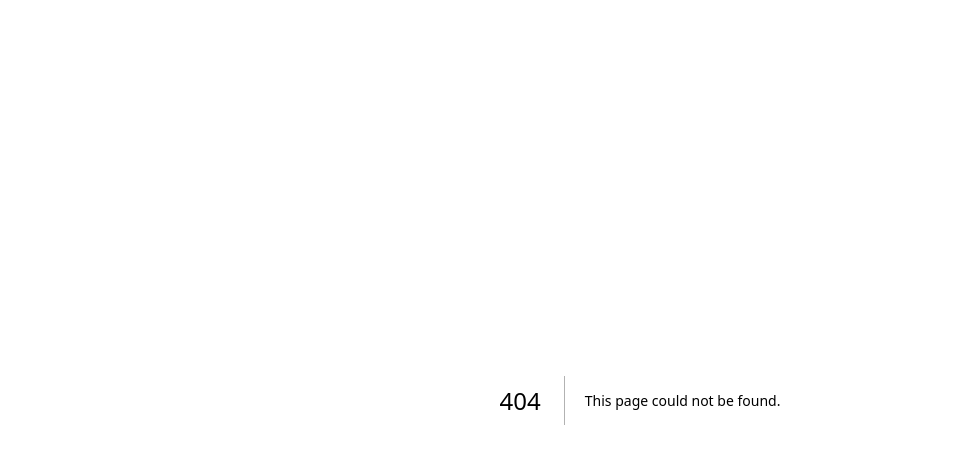
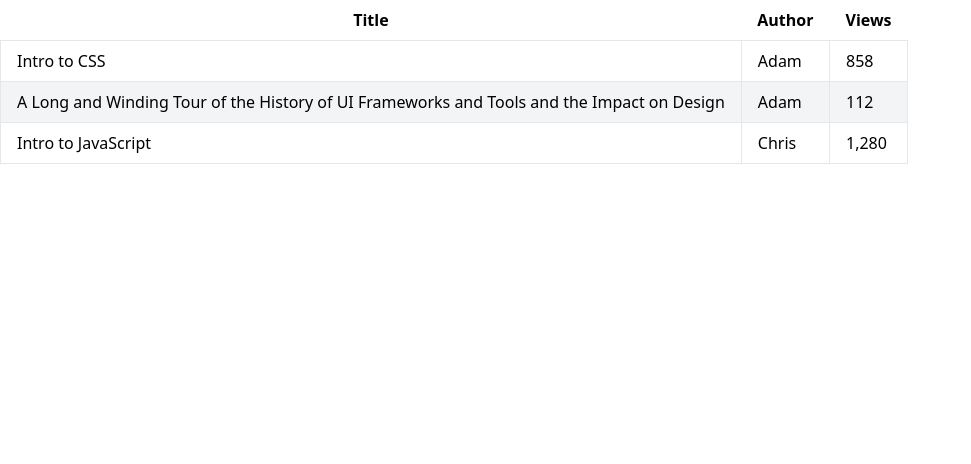
Before and after one commit to ShayanMahnam/hotel-server, a Next.js app: page /components/Table in a window 1280 px wide. Before the commit this address had no page. Shown: the top 464 px of the page, without its empty margins (0-971 px from the left). Built offline with nearby package versions, Linux system fonts and the light colour scheme.

Commit message:
reception added

```diff
--- a/src/pages/_document.tsx
+++ b/src/pages/_document.tsx
@@ -4,7 +4,7 @@ export default function Document() {
   return (
     <Html lang="en">
       <Head />
-      <body className="scroll-smooth">
+      <body>
         <Main />
         <NextScript />
       </body>
--- a/src/pages/components/Header.tsx
+++ b/src/pages/components/Header.tsx
@@ -17,7 +17,7 @@ function Header() {
   }, []);
 
   return (
-    <header className="fixed w-full flex justify-between items-center px-5 shadow-xl">
+    <header className="fixed w-full flex justify-between items-center px-5 shadow-xl z-10 bg-cyan-300">
       <p className="text-5xl">Shayan Hotel server</p>
       <div ref={container} className="w-32 justify-self-center"></div>
       <ul className="flex gap-5">
@@ -25,7 +25,7 @@ function Header() {
           <a href="#booking">Booking</a>
         </li>
         <li>
-          <a href="#">Reception</a>
+          <a href="#reception">Reception</a>
         </li>
         <li>
           <a href="#">Table</a>
--- a/src/pages/components/Hero.tsx
+++ b/src/pages/components/Hero.tsx
@@ -88,7 +88,7 @@ function Hero() {
   };
 
   return (
-    <section className="flex flex-col relative h-screen justify-center">
+    <section className="flex flex-col relative h-screen justify-center gap-5">
       <h1 id="booking" className="justify-self-start m-5 text-4xl">
         Booking
       </h1>
--- /dev/null
+++ b/src/pages/components/Reception.tsx
@@ -0,0 +1,43 @@
+import React, { useRef, useEffect } from "react";
+import lottie from "lottie-web";
+
+function Reception() {
+const container = useRef(
+  null
+) as unknown as React.MutableRefObject<HTMLDivElement>;
+
+useEffect(() => {
+  const instance = lottie.loadAnimation({
+    container: container.current,
+    renderer: "svg",
+    loop: true,
+    autoplay: true,
+    path: "/hotel-bell.json",
+  });
+
+  // Return clean up function here
+  return () => {
+    instance.destroy();
+  };
+}, []);
+
+  return (
+    <section className="flex flex-col relative h-screen justify-center">
+      <h1 id="reception" className="justify-self-start m-5 text-4xl">
+        Reception
+      </h1>
+      <div className="flex gap-5 justify-center items-center">
+        <p className="shadow-md border-black border-2 p-5 w-4/12 bg-cyan-300 rounded">
+          Call 0 from your room if you need anything from reception. Lorem ipsum
+          dolor sit amet consectetur adipisicing elit. Tempora reprehenderit
+          ratione sint odit aperiam. Eveniet voluptate exercitationem voluptatem
+          dolores corporis sit quo unde eius esse similique. Eum commodi vel
+          impedit?
+        </p>
+        <div className="w-4/12" ref={container}></div>
+      </div>
+    </section>
+  );
+}
+
+export default Reception;
--- /dev/null
+++ b/src/pages/components/Table.tsx
@@ -0,0 +1,39 @@
+import React from 'react'
+
+function Table() {
+  return (
+    <section>
+      <table className="table-auto">
+        <thead>
+          <tr>
+            <th className="px-4 py-2">Title</th>
+            <th className="px-4 py-2">Author</th>
+            <th className="px-4 py-2">Views</th>
+          </tr>
+        </thead>
+        <tbody>
+          <tr>
+            <td className="border px-4 py-2">Intro to CSS</td>
+            <td className="border px-4 py-2">Adam</td>
+            <td className="border px-4 py-2">858</td>
+          </tr>
+          <tr className="bg-gray-100">
+            <td className="border px-4 py-2">
+              A Long and Winding Tour of the History of UI Frameworks and Tools
+              and the Impact on Design
+            </td>
+            <td className="border px-4 py-2">Adam</td>
+            <td className="border px-4 py-2">112</td>
+          </tr>
+          <tr>
+            <td className="border px-4 py-2">Intro to JavaScript</td>
+            <td className="border px-4 py-2">Chris</td>
+            <td className="border px-4 py-2">1,280</td>
+          </tr>
+        </tbody>
+      </table>
+    </section>
+  );
+}
+
+export default Table
--- a/src/pages/index.tsx
+++ b/src/pages/index.tsx
@@ -3,6 +3,7 @@ import { Inter } from 'next/font/google'
 import styles from '@/styles/Home.module.css'
 import Header from './components/Header'
 import Hero from './components/Hero'
+import Reception from './components/Reception'
 
 const inter = Inter({ subsets: ['latin'] })
 
@@ -18,7 +19,8 @@ export default function Home() {
       <main>
         <Header />
         <Hero />
+        <Reception />
       </main>
     </>
-  )
+  );
 }
--- a/src/styles/globals.css
+++ b/src/styles/globals.css
@@ -9,6 +9,13 @@ font-family: 'Montserrat', sans-serif;
 font-family: 'Passion One', cursive;
 font-family: 'Roboto', sans-serif; */
 
+*{
+    margin: 0;
+    padding: 0;
+    box-sizing: border-box;
+    scroll-behavior: smooth;
+}
+
 header p {
     font-family: 'Lilita One', cursive;
 }
```
